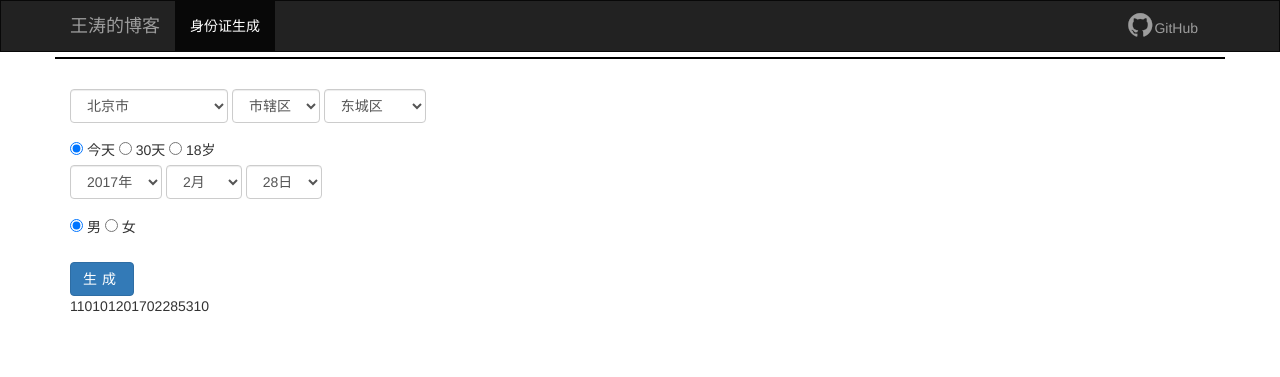
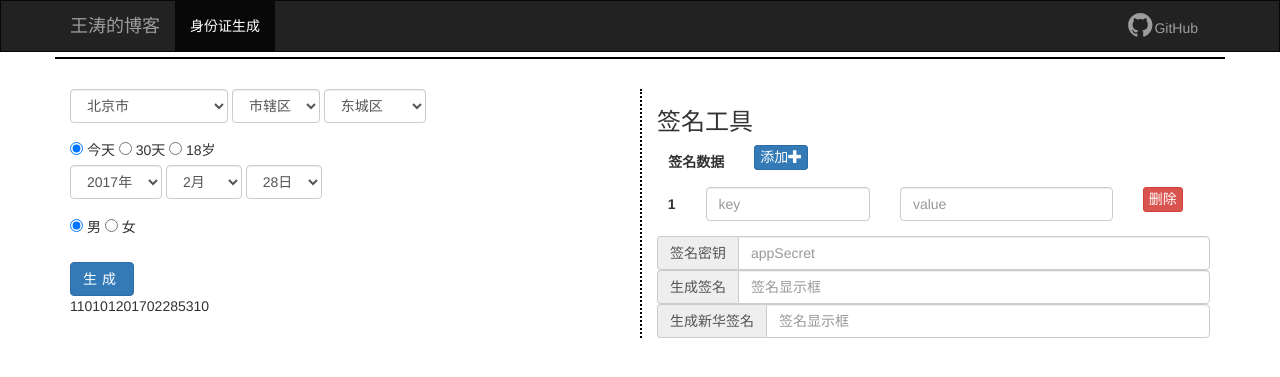
Before and after one commit to WaTer9527/WaTer9527.github.io, a Jekyll site: the page built from app-id.md, in a window 1280 px wide. Shown: the top 377 px of the page. Built offline with Jekyll 4.4.1, drawn with Linux system fonts in a browser that asks for light colours.

Commit message:
增加签名工具

```diff
--- a/_layouts/id-generator.html
+++ b/_layouts/id-generator.html
@@ -10,6 +10,7 @@
 
     <link href="http://cdn.bootcss.com/bootstrap/3.3.6/css/bootstrap.min.css" rel="stylesheet">
     <link href="{{ site.url }}/assets/css/app-echarts-custom.css" rel="stylesheet">
+    <link href="{{ site.url }}/assets/css/app-id-custom.css" rel="stylesheet">
 </head>
 <body>
 <div class="container-fluid">
@@ -39,7 +40,9 @@
         </div><!-- /.container-fluid -->
     </nav>
     <div class="container" style="margin-top: 5px;padding-top: 30px;border-top: 2px solid #000;">
-		<form>
+		<div class="row">
+			<div class="col-md-6">
+				<form id="id-form">
 					<div class="form-inline" role="form">
 						<div class="form-group">
 							<select class="form-control" id="province"></select>
@@ -151,9 +154,49 @@
 					</div>
 				</form>
 			</div>
+			<div class="col-md-6" style="border-left: 2px dotted #000">
+				<h3>签名工具</h3>
+				<form class="form-horizontal">
+					<div class="form-group">
+						<label class="col-sm-2 control-label">签名数据</label>
+						<div class="col-sm-10">
+							<button id="add-btn" class="btn-xs btn btn-primary" type="button">添加<span class="glyphicon glyphicon-plus" title="点击添加一条新的数据"></span></button>
+						</div>
+					</div>
+					<div class="form-group dynamic-data-group">
+						<div class="dynamic-data-item clearfix">
+							<label for="" class="col-sm-1 control-label">1</label>
+							<div class="col-sm-4">
+								<input type="text" class="form-control data-name" value="" placeholder="key">
+							</div>
+							<div class="col-sm-5">
+								<input type="text" class="form-control data-value" value="" placeholder="value">
+							</div>
+							<div class="col-sm-2">
+								<button class="btn btn-xs btn-danger delete-btn" type="buttton" title="删除该条数据">删除</button>
+							</div>
+						</div>
+					</div>
+					<div class="input-group">
+						<span class="input-group-addon">签名密钥</span>
+						<input type="text" id="appSecret" class="form-control" placeholder="appSecret" >
+					</div>
+					<div class="input-group">
+						<span class="input-group-addon" id="generate-btn">生成签名</span>
+						<input type="text" id="sign" class="form-control" placeholder="签名显示框" >
+					</div>
+					<div class="input-group">
+						<span class="input-group-addon" id="generate-btn-xinhua">生成新华签名</span>
+						<input type="text" id="xinhuaSign" class="form-control" placeholder="签名显示框" >
+					</div>
+				</form>
+			</div>
+		</div>
+    </div>
 </div>
     <script src="http://cdn.bootcss.com/jquery/2.2.4/jquery.min.js"></script>
 	<script src="//cdn.bootcss.com/bootstrap/3.3.6/js/bootstrap.min.js"></script>
+	<script src="//cdn.bootcss.com/crypto-js/3.1.9/crypto-js.min.js"></script>
 	<script src="{{ site.url }}/assets/js/provinces-json.js"></script>
 	<script src="{{ site.url }}/assets/js/app-id-generator.js"></script>
 </body>
--- /dev/null
+++ b/assets/css/app-id-custom.css
@@ -0,0 +1,4 @@
+#generate-btn:hover,
+#generate-btn-xinhua:hover {
+	cursor: pointer;
+}
--- a/assets/js/app-id-generator.js
+++ b/assets/js/app-id-generator.js
@@ -33,6 +33,64 @@ $(function() {
 
 	// 生成默认身份证
 	$exeBtn.click();
+
+	// =======签名相关========
+	var dynamicDataGroup = $(".dynamic-data-group"),
+		addBtn = $("#add-btn"),
+		generateBtn = $("#generate-btn"),
+		generateBtnXinhua = $("#generate-btn-xinhua"),
+		appSecret = $("#appSecret"),
+		sign = $("#sign"),
+		xinhuaSign = $("#xinhuaSign");
+	dynamicDataGroup.delegate(".delete-btn","click",function(){
+        $(this).closest(".dynamic-data-item").remove();
+    });
+	addBtn.click(function(){
+        var index = $(".dynamic-data-group .data-value").length + 1;
+        //创建元素
+        var dynamicDataItem = "<div class=\"dynamic-data-item clearfix\">"
+            + "<label for=\"\" class=\"col-sm-1 control-label\">" + index + "</label>"
+            + "<div class=\"col-sm-4\">"
+            + "<input type=\"text\" class=\"form-control data-name\" value=\"\" placeholder=\"key\">"
+            + "</div>"
+            + "<div class=\"col-sm-5\">"
+            + "<input type=\"text\" class=\"form-control data-value\" value=\"\" placeholder=\"value\">"
+            + "</div>"
+            + "<div class=\"col-sm-2\">"
+            + "<button class=\"btn btn-xs btn-danger delete-btn\" type=\"buttton\" title=\"删除该条数据\">删除</button>"
+            + "</div>"
+            + "</div>";
+
+        dynamicDataGroup.append(dynamicDataItem);
+    });
+	generateBtn.click(function() {
+		// 生成签名
+		var str = appSecret.val();
+		var keyValuePairs = new Array();
+		var dataNames = $(".dynamic-data-group .data-name");
+		var dataValues = $(".dynamic-data-group .data-value");
+		for (var i = 0; i < dataValues.length; i++) {
+			keyValuePairs.push({key: dataNames[i].value, value: dataValues[i].value});
+		}
+		var sortKeyValuePairs = keyValuePairs.sort(function(a, b) {
+			return -a.key.localeCompare(b.key);
+		});
+		for (var i = 0; i < sortKeyValuePairs.length; i++) {
+			str += sortKeyValuePairs[i].key + sortKeyValuePairs[i].value;
+		}
+		str += appSecret.val();
+		sign.val(CryptoJS.SHA1(str));
+	});
+	generateBtnXinhua.click(function(){
+		// 生成新华签名
+		var str = '';
+		for(var i = 0; i < 5; i++) {
+			str += $(".dynamic-data-group .data-value").get(i).value
+		}
+		str += appSecret.val();
+		xinhuaSign.val(CryptoJS.MD5(str));
+	});
+
 })
 
 function changeTimePoint(e) {
```
Lines whose indentation alone changed are shown as unchanged.
